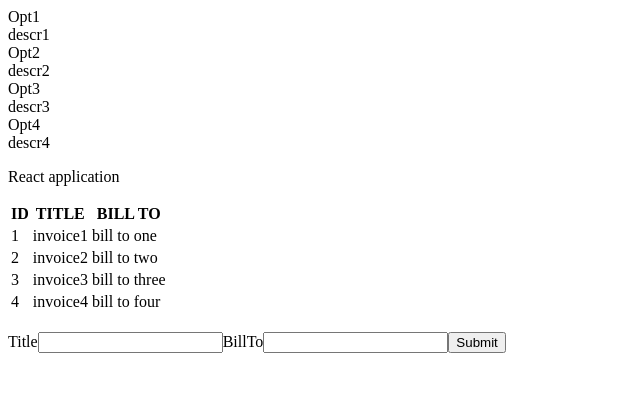
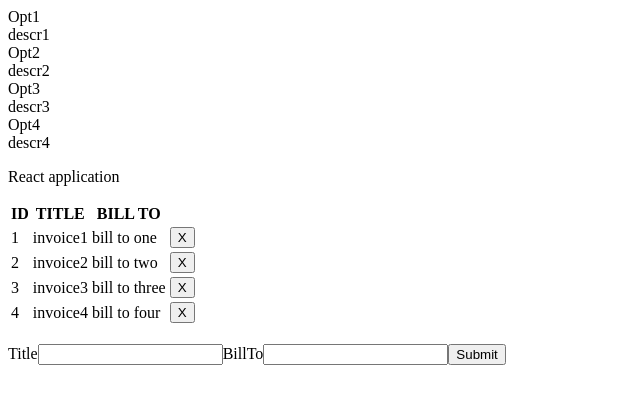
Before and after one commit to polon59/JS-PDF-Invoices-generator, a React (Create React App) app in the folder public/application/: page / in a window 1280 px wide. Shown: the top 404 px of the page, without its empty margins (0-640 px from the left). Built offline with nearby package versions, Linux system fonts and the light colour scheme.

Commit message:
Add rendering delete button in invoices table components

```diff
--- a/public/application/src/InvoicesList.js
+++ b/public/application/src/InvoicesList.js
@@ -2,12 +2,14 @@ import React from 'react';
 
 const InvoicesList = (props)=>{
     const { invoices } = props;
+    const { deleteInvoice } = props;
     const invoicesList = invoices.map(invoice =>{
         return (
             <tr key={invoice.id}>
                 <td>{invoice.id}</td>
                 <td>{invoice.title}</td>
                 <td>{invoice.billTo}</td>
+                <td><button onClick={deleteInvoice}>X</button></td>
             </tr>
         );
     });
```
